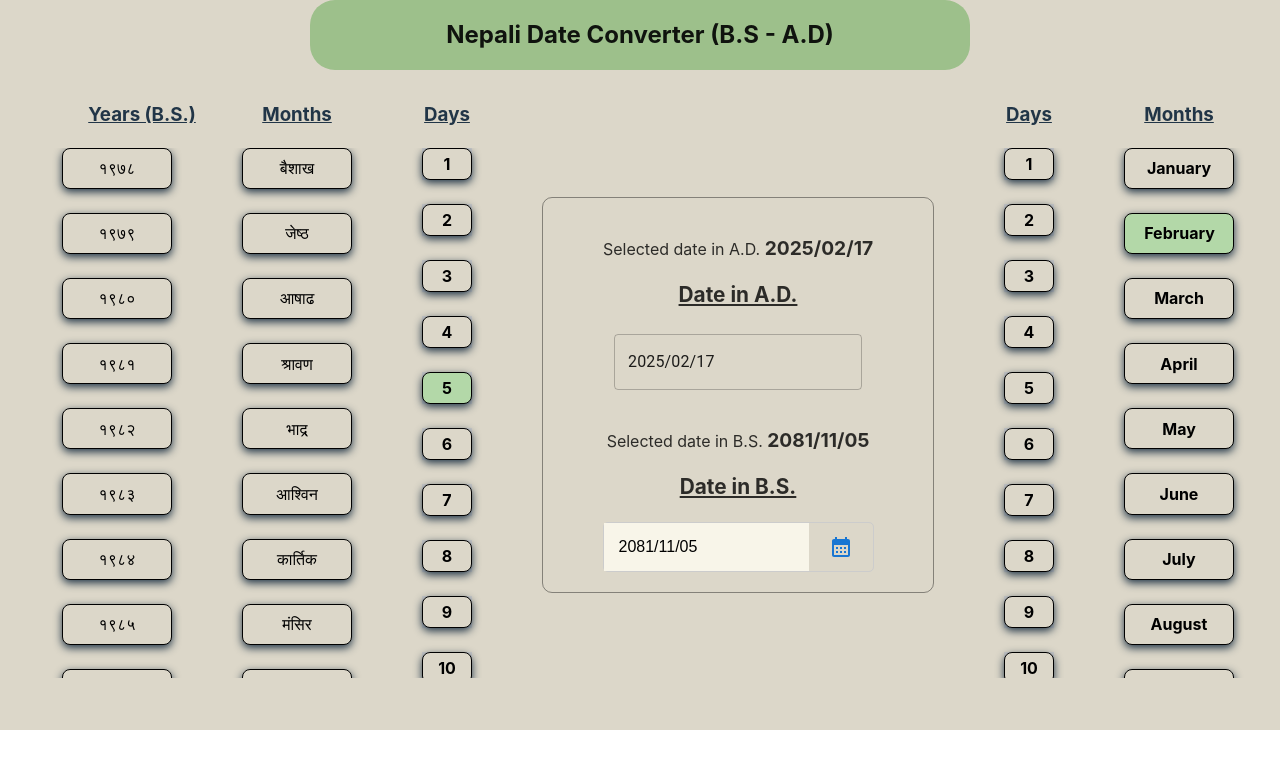
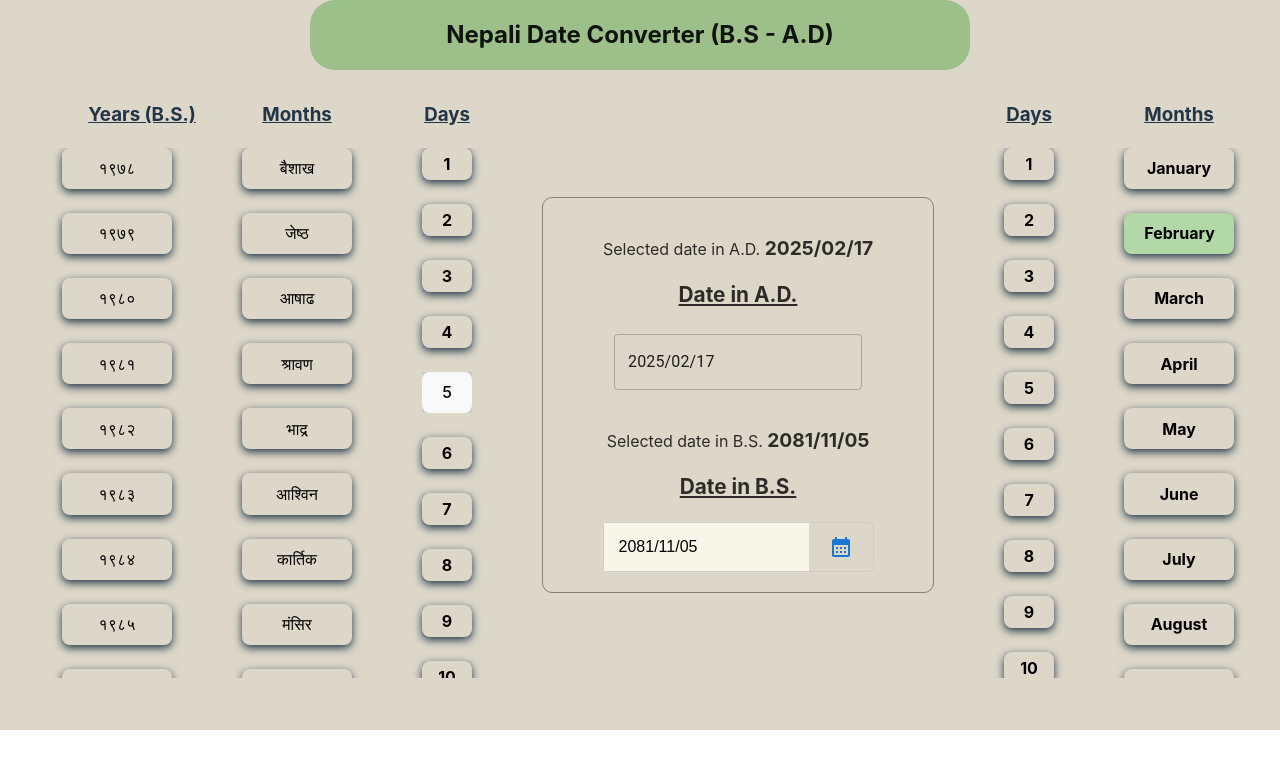
Before and after one commit to bipin-Pariyar2003/Nepali-Date-Picker, a React (Vite) app: page / in a window 1280 px wide. Shown: the top 768 px of the page. Built offline with nearby package versions, Linux system fonts and the light colour scheme.

Commit message:
days selected and today handled

```diff
--- a/src/Components/DatePickerUI/index.jsx
+++ b/src/Components/DatePickerUI/index.jsx
@@ -272,7 +272,6 @@ const PopUp = ({ selectedDate, onDateSelect, handleClose }) => {
               <React.Fragment key={index}>
                 <div
                   value={date}
-                  // className="gatey"
                   className={`gatey ${isSelected(date) ? "selected-day" : ""} ${
                     isToday(date) ? "today" : ""
                   }`}
--- /dev/null
+++ b/src/Views/AdView/index.css
@@ -0,0 +1,43 @@
+.year-month-button {
+  width: 110px;
+  font-weight: bold;
+  background-color: #dcd7c9;
+
+  box-shadow: #213547 0px 3px 8px;
+  margin: 0;
+}
+
+.highlight-year-month {
+  width: 110px;
+  font-weight: bold;
+  background-color: #b3d8a8;
+
+  box-shadow: #213547 0px 3px 8px;
+  margin: 0;
+}
+.day-button {
+  width: 50px;
+  padding: 5px;
+  font-weight: bold;
+  background-color: #dcd7c9;
+  box-shadow: #213547 0px 3px 8px;
+  margin: 0;
+}
+
+.gatey:not(:empty, .selected-day, .today):hover {
+  background-color: #ccc;
+}
+
+.selected-day {
+  width: 50px;
+  padding: 5px;
+  font-weight: bold;
+  background-color: #b3d8a8;
+
+  box-shadow: #213547 0px 3px 8px;
+  margin: 0;
+}
+
+.today {
+  background-color: red;
+}
--- a/src/Views/AdView/index.jsx
+++ b/src/Views/AdView/index.jsx
@@ -2,7 +2,14 @@ import React from "react";
 import { bsYearToAdYear, getDaysInMonth } from "utils";
 import { calendar_data, en } from "assets/RNepaliCalendar/data";
 import moment from "moment";
-
+import "./index.css";
+// getting current month year and day
+const currentYear = new Date().getFullYear();
+console.log(currentYear);
+const currentMonth = new Date().getMonth() + 1;
+console.log(currentMonth);
+const currentDay = new Date().getDate();
+console.log(currentDay);
 const AdView = ({ selectedDate, onChange }) => {
   const [viewDate, setViewDate] = React.useState({
     year: selectedDate.split("/").at(0),
@@ -28,6 +35,20 @@ const AdView = ({ selectedDate, onChange }) => {
   //check if the date is valid
   const isValidDate = (date, format = "YYYY/MM/DD") => {
     return moment(date, format).isValid();
+  };
+
+  const isSelected = (date) => {
+    return (
+      selectedDate ===
+      `${viewDate.year}/${viewDate.month}/${String(date).padStart(2, 0)}`
+    );
+  };
+
+  const isToday = (gatay) => {
+    return (
+      `${currentYear}/${String(currentMonth).padStart(2, 0)}/${currentDay}` ===
+      `${viewDate.year}/${viewDate.month}/${String(gatay).padStart(2, 0)}`
+    );
   };
 
   return (
@@ -60,16 +81,19 @@ const AdView = ({ selectedDate, onChange }) => {
                   }}
                 >
                   <button
-                    className={
-                      +viewDate.date === index + 1
-                        ? "highlight-day"
-                        : "day-button"
-                    }
+                    className={`gatey ${
+                      isSelected(day) ? "selected-day" : "day-button"
+                    } ${isToday(day) ? "today" : "day-button"}`}
+                    // className={
+                    //  ${ +viewDate.date === index + 1
+                    //     ? "highlight-day"
+                    //     : "day-button"
+                    //  }
+                    // }
                     onClick={() => {
                       const date = `${viewDate.year}/${String(
                         viewDate.month
                       ).padStart(2, 0)}/${String(index + 1).padStart(2, 0)}`;
-                      // const isValidDate = moment(date, "YYYY/MM/DD").isValid();
 
                       if (isValidDate(date)) {
                         onChange(date);
--- a/src/Views/BsView/index.jsx
+++ b/src/Views/BsView/index.jsx
@@ -4,8 +4,6 @@ import { toNepaliNumber, getDaysInMonth } from "assets/RNepaliCalendar";
 import moment from "moment";
 
 const BsView = ({ selectedDate, onChange }) => {
-  console.log("selectedDate: ", selectedDate);
-
   const [viewDate, setViewDate] = React.useState({
     year: selectedDate.split("/").at(0),
     month: selectedDate.split("/").at(1),
--- a/src/index.css
+++ b/src/index.css
@@ -109,11 +109,11 @@ h2 {
   text-decoration: underline;
 }
 
-.year-month-button {
+/* .year-month-button {
   width: 110px;
   font-weight: bold;
   background-color: #dcd7c9;
-  border: 1px solid black;
+
   box-shadow: #213547 0px 3px 8px;
   margin: 0;
 }
@@ -122,10 +122,10 @@ h2 {
   width: 110px;
   font-weight: bold;
   background-color: #b3d8a8;
-  border: 1px solid black;
+
   box-shadow: #213547 0px 3px 8px;
   margin: 0;
-}
+} */
 
 /* For WebKit browsers (Chrome, Safari) */
 ::-webkit-scrollbar {
@@ -147,12 +147,12 @@ h2 {
   background: #555; /* Handle color on hover */
 }
 
-.day-button {
+/* .day-button {
   width: 50px;
   padding: 5px;
   font-weight: bold;
   background-color: #dcd7c9;
-  border: 1px solid black;
+
   box-shadow: #213547 0px 3px 8px;
   margin: 0;
 }
@@ -162,7 +162,7 @@ h2 {
   padding: 5px;
   font-weight: bold;
   background-color: #b3d8a8;
-  border: 1px solid black;
+
   box-shadow: #213547 0px 3px 8px;
   margin: 0;
-}
+} */
```
Also changed, not shown: src/Views/BsView/index.css (added).
